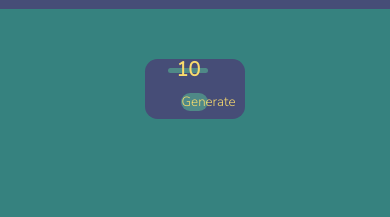
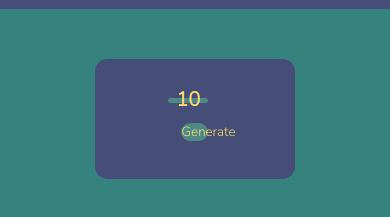
Before and after one commit to IslamIkt/responsive-website, a plain HTML site: page index.html in a window 390 px wide. Shown: the part 103-320 px from the top of the page. Drawn offline with Linux system fonts and the light colour scheme.

Commit message:
Update index.css

```diff
--- a/assets/style/index.css
+++ b/assets/style/index.css
@@ -73,8 +73,8 @@ body{
 
 @media (max-width: 480px) {
     .box{
-        width: 100px;
-        height: 60px;
+        width: 200px;
+        height: 120px;
         margin-top: 50px;
     }
 }
```
